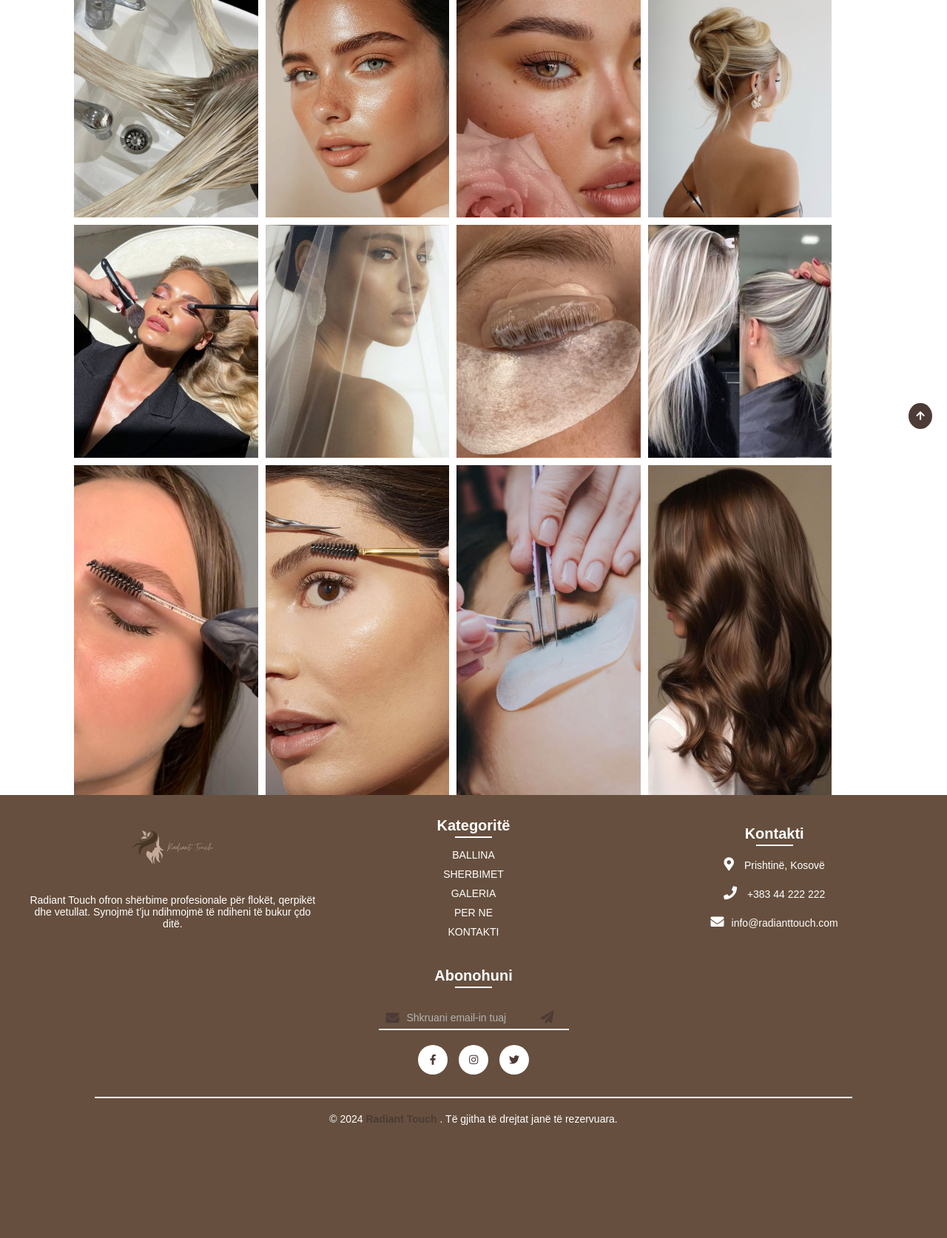
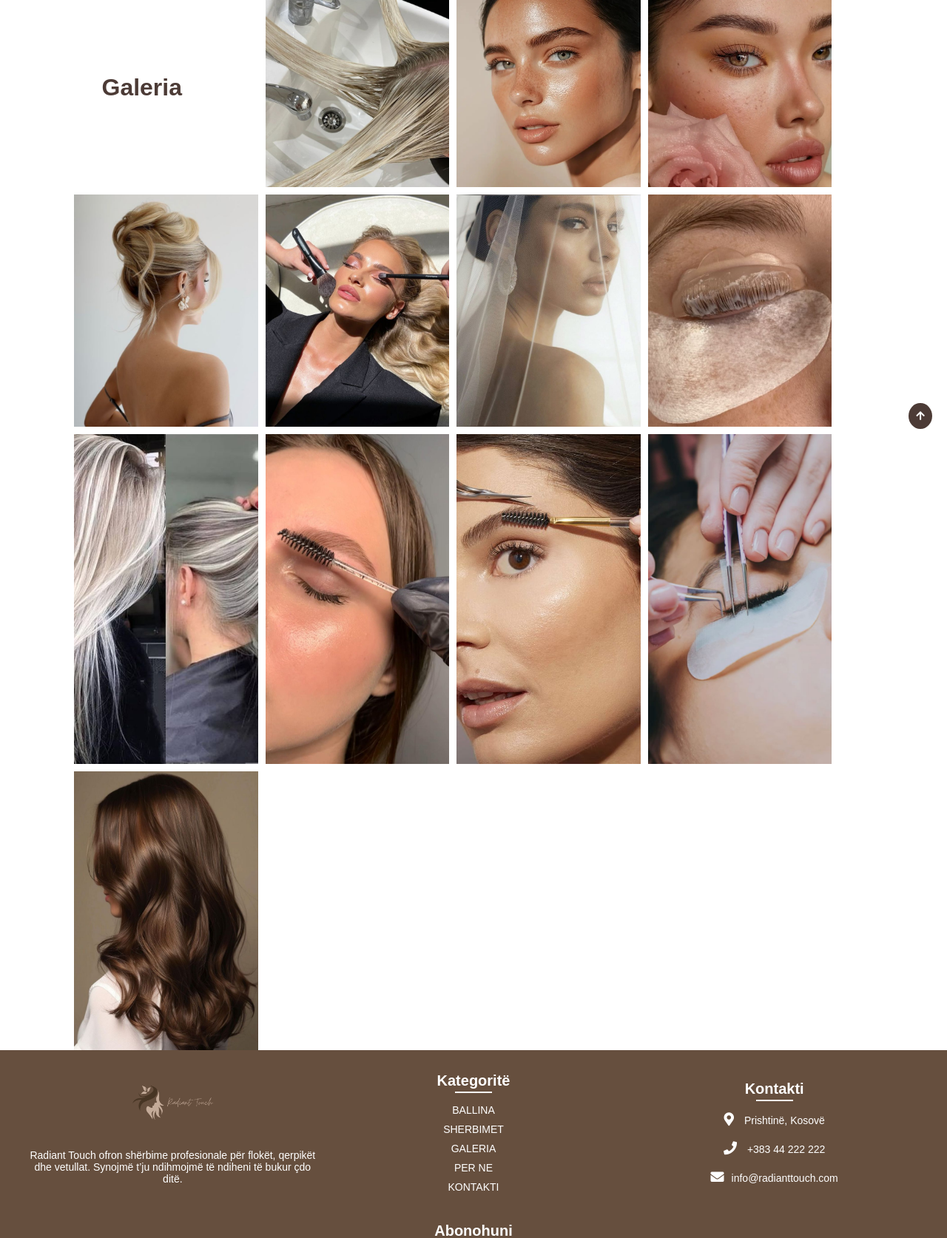
Before and after one commit to Vessa-is/UEB24_Gr19, a PHP site: page /galeria.html in a window 1280 px wide. Shown: the part 200-1874 px from the top of the page at 74% size. Before the commit the page ends 1721 px from the top, so only its background shows below. Run offline with PHP 8.4, Linux system fonts and the light colour scheme.

Commit message:
stilimi i galerise dhe heading

```diff
--- a/galeria.html
+++ b/galeria.html
@@ -29,8 +29,9 @@
           </div>
         </nav>
       </header>
-<div id="gallerypage">
+
 <div class="galeria">
+  <h1 id="galleryheading"> Galeria</h1>
   <div class="gallery-item"> <img src="images/flok1.jpeg" alt="image 1 "> </div>
   <div class="gallery-item"> <img src= "images/foto1.jpg" alt= "image 2 "> </div>
   <div class="gallery-item"> <img src="images/foto2.jpg" alt="image 3 "> </div>
--- a/style.css
+++ b/style.css
@@ -435,6 +435,7 @@ audio{
   grid-template-columns: repeat(4, 1fr);
   gap: 10px;
   width: 80%;
+  text-align: center;
 
 }
 
@@ -460,6 +461,16 @@ audio{
   transform: scale(1.1);
 }
 
-#gallerypage {
-  background: radial-gradient(center = white, brown);
+#galleryheading {
+
+  text-decoration: dotted;
+  text-shadow: #6F4F47;
+  color: #4c3b36;
+ margin-left: 135px;
+margin-top: 100px;
+
 }
+
+#galleryheading:hover {
+  color: #8d6e63;
+}
```
